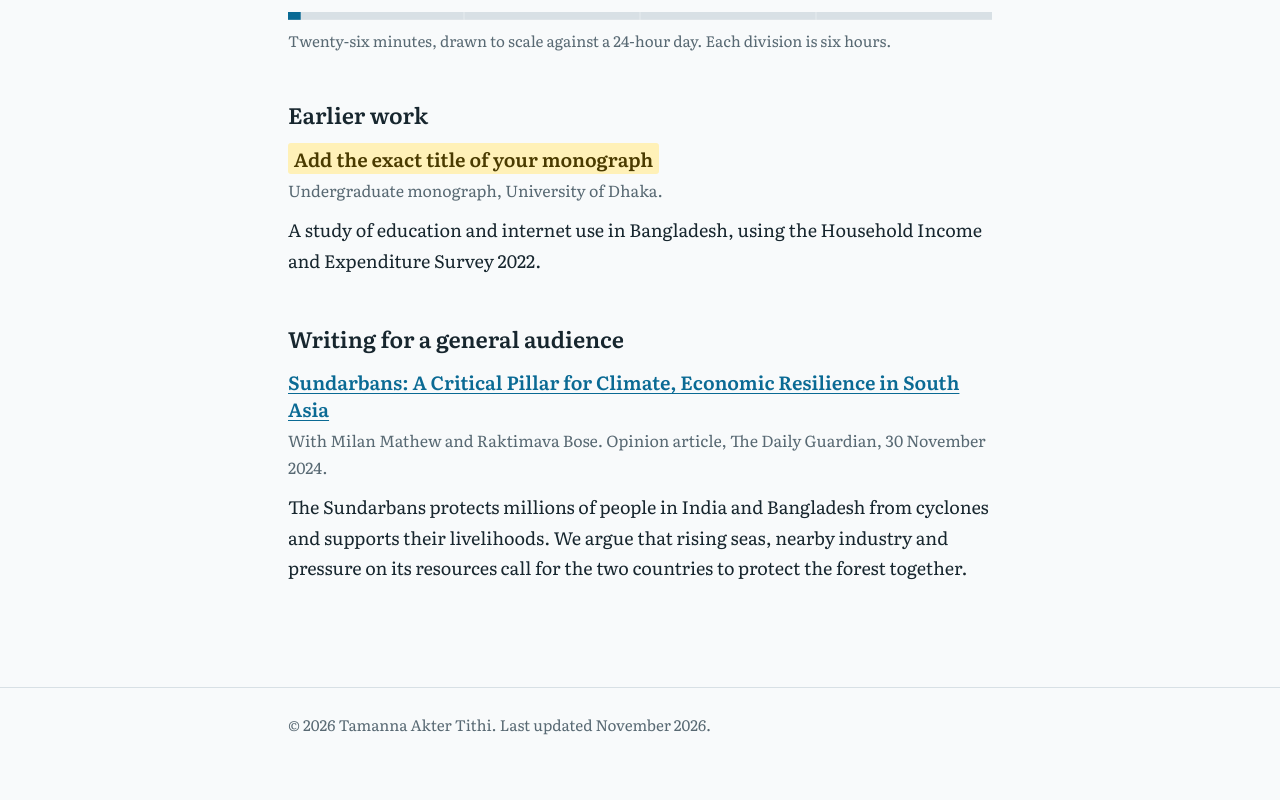
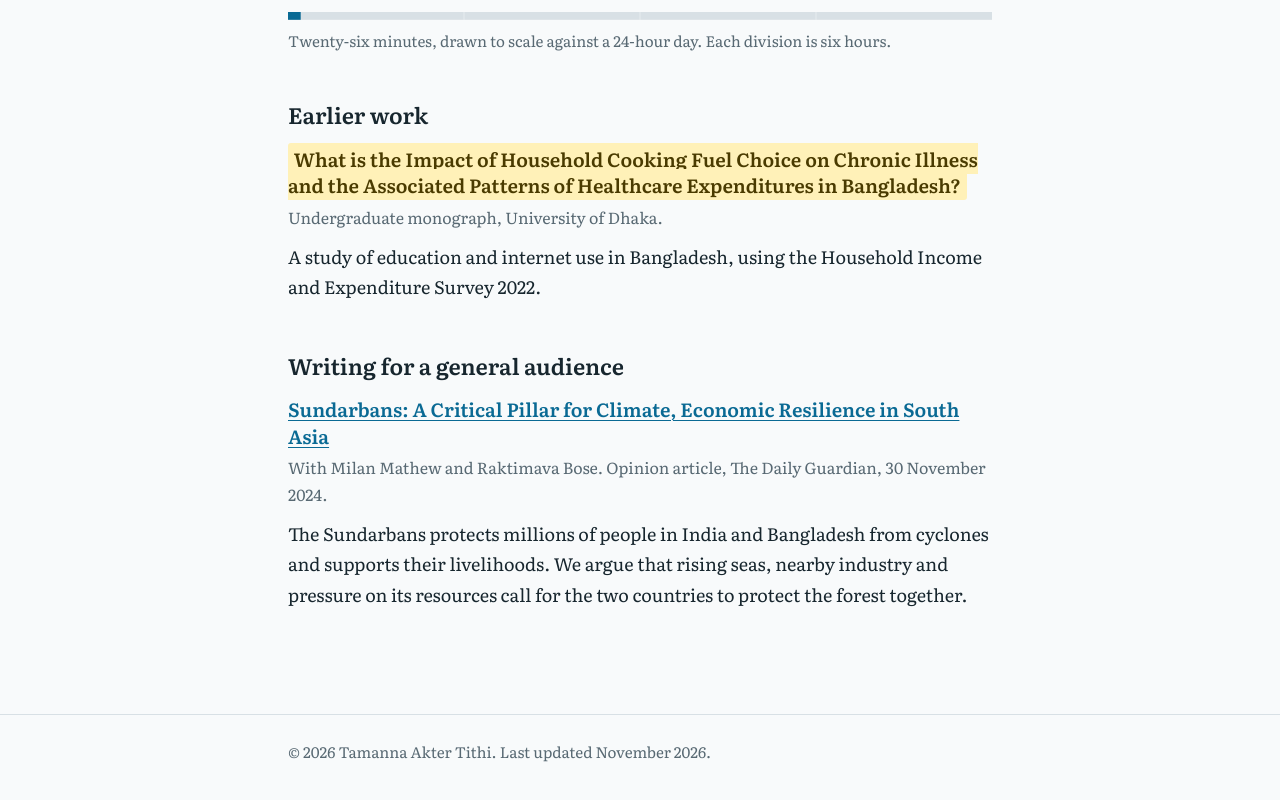
Before and after one commit to tamannaaktertithi/tamannaaktertithi.github.io, a plain HTML site: page research.html in a window 1280 px wide. Shown: the part 1359-2159 px from the top of the page. Drawn offline with Linux system fonts and the light colour scheme.

Commit message:
Update paper title in research.html

```diff
--- a/research.html
+++ b/research.html
@@ -66,7 +66,7 @@
       <h2>Earlier work</h2>
 
       <article class="paper">
-        <h3 class="paper-title"><span class="todo">Add the exact title of your monograph</span></h3>
+        <h3 class="paper-title"><span class="todo"> What is the Impact of Household Cooking Fuel Choice on Chronic Illness and the Associated Patterns of Healthcare Expenditures in Bangladesh? </span></h3>
         <p class="paper-meta">Undergraduate monograph, University of Dhaka.</p>
         <p>A study of education and internet use in Bangladesh, using the Household Income and Expenditure Survey 2022.</p>
       </article>
```
